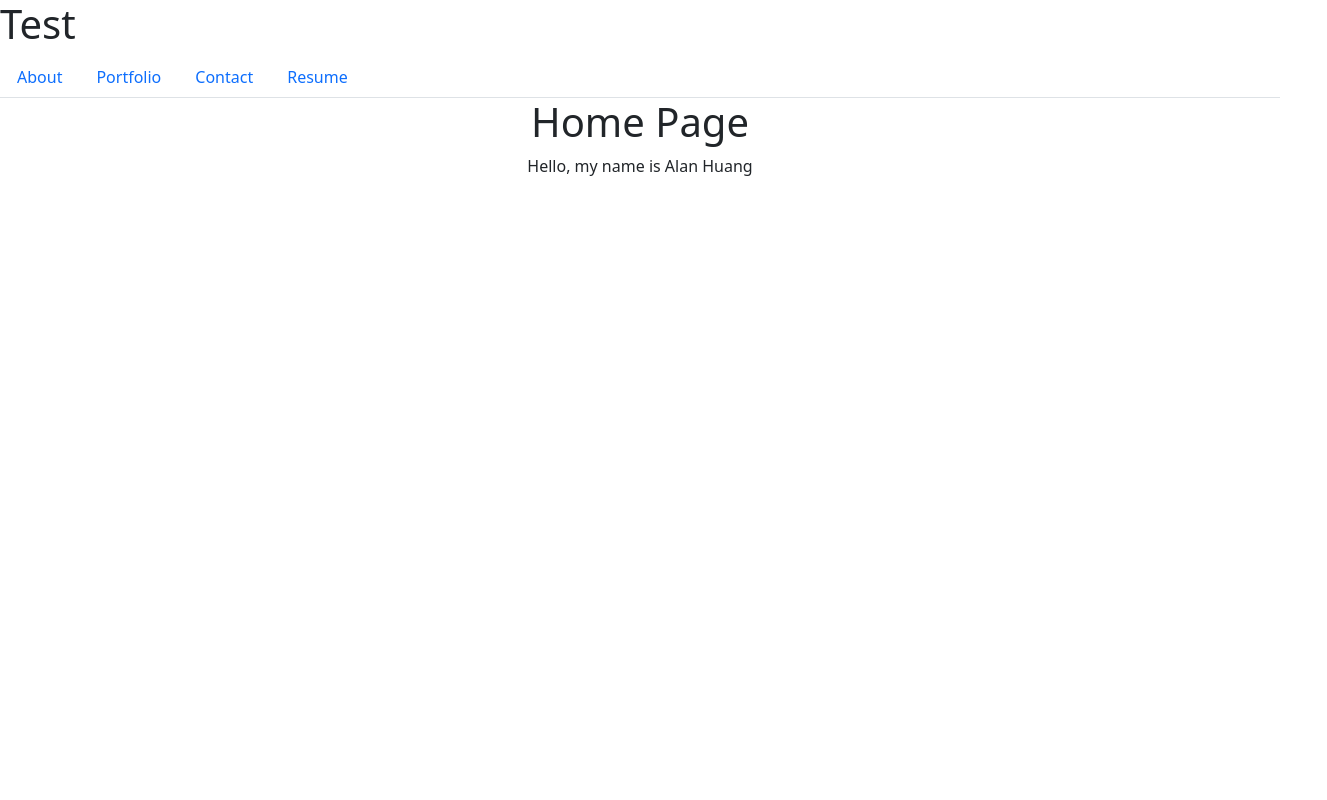
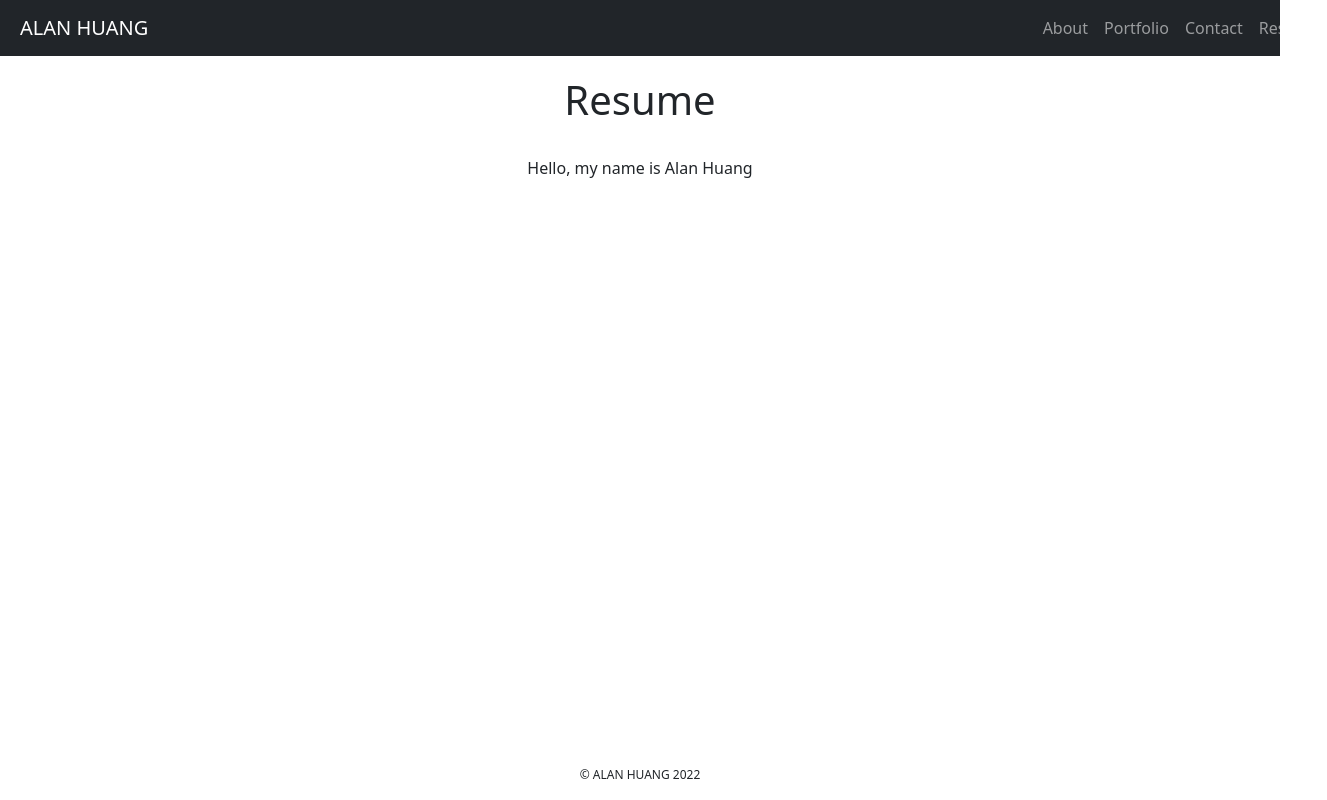
Before and after one commit to ahuang23/C20_React_Portfolio, a React (Create React App) app: page / in a window 1280 px wide. Shown: the whole page, 1327 px wide, since content can reach past the window. Built offline with nearby package versions, Linux system fonts and the light colour scheme.

Commit message:
Add content / styling

```diff
--- a/public/index.html
+++ b/public/index.html
@@ -24,7 +24,7 @@
       work correctly both with client-side routing and a non-root public URL.
       Learn how to configure a non-root public URL by running `npm run build`.
     -->
-    <title>React App</title>
+    <title>Alan Huang</title>
   </head>
   <body>
     <noscript>You need to enable JavaScript to run this app.</noscript>
--- /dev/null
+++ b/src/components/Footer.js
@@ -0,0 +1,11 @@
+import React from 'react';
+
+function Footer() {
+    return (
+    <footer class="foot">
+        <p> &copy; ALAN HUANG 2022 </p>
+    </footer>
+    )
+};
+
+export default Footer;
--- a/src/components/Navigation.js
+++ b/src/components/Navigation.js
@@ -3,7 +3,9 @@ import React from 'react';
 
 function Navigation({ currentPage, handlePageChange }) {
   return (
-    <ul className="nav nav-tabs">
+  <nav class="navbar navbar-expand-lg navbar-dark bg-dark">
+    <span class="navbar-brand">ALAN HUANG</span>
+    <ul className="navbar-nav mr-auto">
       <li className="nav-item">
         <a
           href="#about"
@@ -41,6 +43,8 @@ function Navigation({ currentPage, handlePageChange }) {
         </a>
       </li>
     </ul>
+</nav>
+
   );
 }
 
--- a/src/components/PortfolioContainer.js
+++ b/src/components/PortfolioContainer.js
@@ -4,6 +4,8 @@ import About from './pages/About';
 import Portfolio from './pages/Portfolio';
 import Contact from './pages/Contact';
 import Resume from './pages/Resume';
+import Footer from './Footer'
+
 
 export default function PortfolioContainer() {
   const [currentPage, setCurrentPage] = useState('Home');
@@ -26,10 +28,9 @@ export default function PortfolioContainer() {
 
   return (
     <div>
-      <h1>Test</h1>
       <Navigation currentPage={currentPage} handlePageChange={handlePageChange} />
-
       {renderPage()}
+      <Footer />
     </div>
   );
 }
--- a/src/components/pages/About.js
+++ b/src/components/pages/About.js
@@ -1,18 +1,18 @@
 import React from 'react';
-import '../../styles/style.css'
+
 
 
 export default function About() {
   return (
     <div className="title">
-      <h1>About Page</h1>
+      <h1>About Me</h1>
+      <br />
       <p>
-        Nunc pharetra finibus est at efficitur. Praesent sed congue diam.
-        Integer gravida dui mauris, ut interdum nunc egestas sed. Aenean sed
-        mollis diam. Nunc aliquet risus ac finibus porta. Nam quis arcu non
-        lectus tincidunt fermentum. Suspendisse aliquet orci porta quam semper
-        imperdiet. Praesent euismod mi justo, faucibus scelerisque risus cursus
-        in. Sed rhoncus mollis diam, sit amet facilisis lectus blandit at.
+        Welcome to my online portfolio. My name is Alan. A little about me - I'm from Southern California, born and raised.
+        I graduated from Cal State Long Beach in 2013 with a BA in Graphic Design.
+        I worked in the fashion industry as a designer for a few years until I transitioned into tech in 2016.
+        Currently, I am working as a System Test Engineer at Panasonic Avionics Corporation.
+        By joining this bootcamp, I hope to enhance my skillset so that I can be increase my hire-ability.
       </p>
     </div>
   );
--- a/src/components/pages/Contact.js
+++ b/src/components/pages/Contact.js
@@ -4,6 +4,7 @@ export default function Contact() {
   return (
     <div className="title">
       <h1>Contact Page</h1>
+      <br />
       <p>
         Integer cursus bibendum sem non pretium. Vestibulum in aliquet sem, quis
         molestie urna. Aliquam semper ultrices varius. Aliquam faucibus sit amet
--- a/src/components/pages/Portfolio.js
+++ b/src/components/pages/Portfolio.js
@@ -4,6 +4,7 @@ export default function Portfolio() {
   return (
     <div className="title">
       <h1>Portfolio</h1>
+      <br />
       <p>
         Donec a volutpat quam. Curabitur nec varius justo, sed rutrum ligula.
         Curabitur pellentesque turpis sit amet eros iaculis, a mollis arcu
--- a/src/components/pages/Resume.js
+++ b/src/components/pages/Resume.js
@@ -3,7 +3,8 @@ import React from 'react';
 export default function Resume() {
   return (
     <div className="title">
-      <h1>Home Page</h1>
+      <h1>Resume</h1>
+      <br />
       <p>
             Hello, my name is Alan Huang
       </p>
--- a/src/index.js
+++ b/src/index.js
@@ -2,5 +2,6 @@ import React from 'react';
 import ReactDOM from 'react-dom';
 import App from './App';
 import 'bootstrap/dist/css/bootstrap.min.css';
+import styles from "./styles/style.css"
 
 ReactDOM.render(<App />, document.getElementById('root'));
--- a/src/styles/style.css
+++ b/src/styles/style.css
@@ -1,3 +1,31 @@
 .title {
+    margin-top: 20px;
+    margin-left: 30px;
+    margin-right: 30px;
     text-align: center;
 }
+
+.navbar {
+    width: 100%;
+}
+
+.navbar-brand {
+    margin-left: 20px;
+}
+
+.navbar-nav {
+    margin-left: 68%;
+}
+
+.head {
+    text-align: center;
+}
+
+.foot {
+    font-size: 12px;
+    text-align: center;
+    bottom: 0;
+    width: 100%;
+    position: absolute;
+
+}
```
Also changed, not shown: src/components/pages/Blog.js (deleted).
